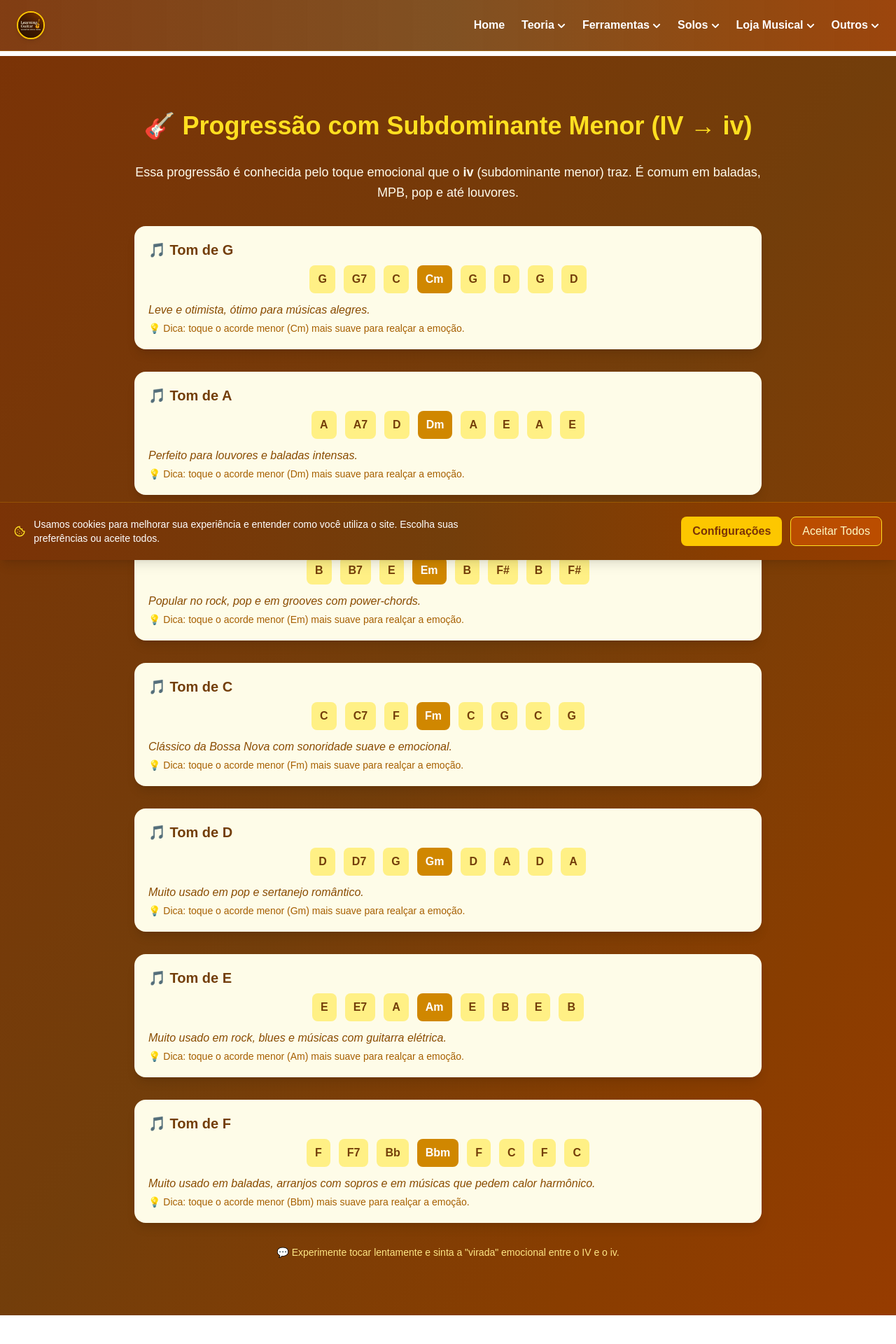
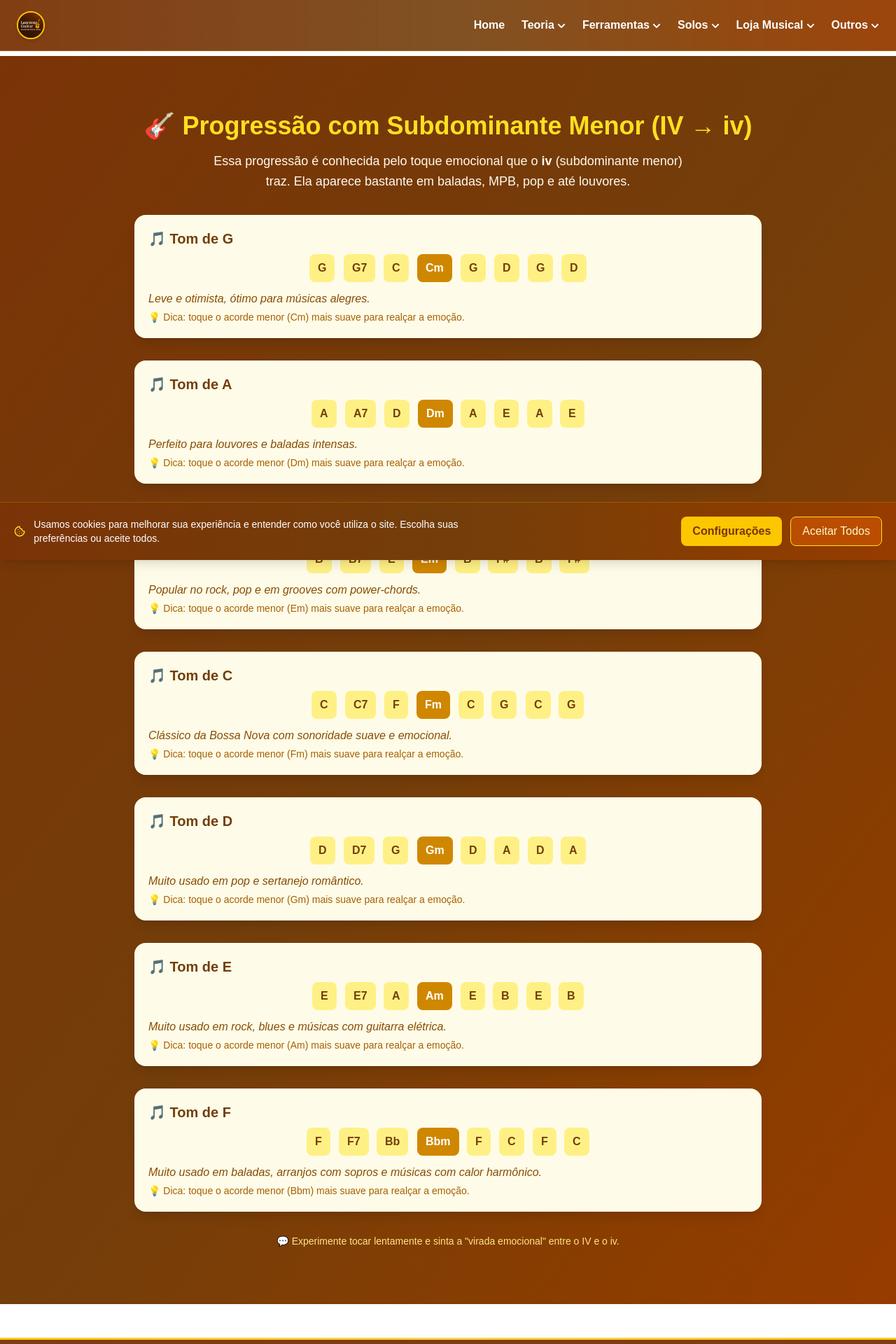
Before and after one commit to robsonalbuquerquedev/learningguitar, a Next.js app: page /subdominante-menor in a window 1280 px wide. Shown: the top 1920 px of the page at 70% size. Built offline with nearby package versions, Linux system fonts and the light colour scheme.

Commit message:
update: atualizar rota subdominante-menor

```diff
--- a/src/app/subdominante-menor/page.tsx
+++ b/src/app/subdominante-menor/page.tsx
@@ -1,6 +1,36 @@
-"use client";
+import type { Metadata } from "next";
 
-import { motion } from "framer-motion";
+export const metadata: Metadata = {
+    title: {
+        absolute: "Progressão com Subdominante Menor (IV → iv) | Guia de Harmonia 🎸"
+    },
+    description:
+        "Aprenda como funciona a progressão com subdominante menor (IV → iv), usada em pop, MPB, louvores e baladas. Exemplos em vários tons, explicação clara e dicas práticas para violão.",
+    keywords: [
+        "subdominante menor",
+        "IV iv",
+        "progressão com iv",
+        "progressões menores",
+        "tom menor subdominante",
+        "harmonia no violão",
+        "acordes de violão",
+        "como montar progressões",
+        "campo harmônico menor",
+        "violão para iniciantes",
+        "música gospel acordes",
+        "mpb harmonia"
+    ],
+    alternates: {
+        canonical: "https://aprenderviolaoonline.com.br/subdominante-menor"
+    },
+    openGraph: {
+        title: "Progressão com Subdominante Menor (IV → iv) | Harmonia Explicada",
+        description:
+            "Entenda como funciona a progressão com subdominante menor e veja exemplos em vários tons. Guia simples e prático.",
+        url: "https://aprenderviolaoonline.com.br/subdominante-menor",
+        images: ["/og-image.png"],
+    }
+};
 
 export default function ProgressaoComSubdominanteMenor() {
     const tons = [
@@ -37,56 +67,57 @@ export default function ProgressaoComSubdominanteMenor() {
         {
             tom: "F",
             acordes: ["F", "F7", "Bb", "Bbm", "F", "C", "F", "C"],
-            descricao: "Muito usado em baladas, arranjos com sopros e em músicas que pedem calor harmônico.",
+            descricao: "Muito usado em baladas, arranjos com sopros e músicas com calor harmônico.",
         },
     ];
 
     return (
         <main className="min-h-screen bg-gradient-to-br from-amber-900 via-yellow-900 to-amber-800 text-amber-50 py-20 px-6">
             <div className="max-w-4xl mx-auto space-y-8">
-                <h1 className="text-3xl sm:text-4xl font-bold text-center text-yellow-300">
+
+                <h1 className="text-3xl sm:text-4xl font-bold text-center text-yellow-300 mb-4 animate-fadeSlide">
                     🎸 Progressão com Subdominante Menor (IV → iv)
                 </h1>
 
-                <p className="text-lg leading-relaxed text-center">
+                <p className="text-lg leading-relaxed text-center max-w-2xl mx-auto">
                     Essa progressão é conhecida pelo toque emocional que o{" "}
                     <strong>iv</strong> (subdominante menor) traz.
-                    É comum em baladas, MPB, pop e até louvores.
+                    Ela aparece bastante em baladas, MPB, pop e até louvores.
                 </p>
 
                 {tons.map((item, index) => (
                     <div
                         key={index}
-                        className="bg-yellow-50 text-yellow-900 p-5 rounded-2xl shadow-lg"
+                        className="bg-yellow-50 text-yellow-900 p-5 rounded-2xl shadow-lg animate-fadeIn"
                     >
                         <h3 className="text-xl font-bold mb-2">🎵 Tom de {item.tom}</h3>
 
                         <div className="flex flex-wrap justify-center gap-3 mb-3">
                             {item.acordes.map((acorde, i) => (
-                                <motion.span
+                                <span
                                     key={i}
-                                    className={`px-3 py-2 rounded-lg font-semibold ${acorde.match(/m\b/) && !acorde.includes("7")
+                                    className={`px-3 py-2 rounded-lg font-semibold animate-popIn ${acorde.match(/m\b/) && !acorde.includes("7")
                                         ? "bg-yellow-600 text-white"
                                         : "bg-yellow-200 text-yellow-900"
                                         }`}
-                                    whileHover={{ scale: 1.1 }}
-                                    transition={{ type: "spring", stiffness: 300 }}
                                 >
                                     {acorde}
-                                </motion.span>
+                                </span>
                             ))}
                         </div>
 
                         <p className="italic text-yellow-800 mb-1">{item.descricao}</p>
+
                         <p className="text-sm text-yellow-700">
-                            💡 Dica: toque o acorde menor ({item.acordes.find(a => a.match(/m\b/) && !a.includes("7"))})
+                            💡 Dica: toque o acorde menor (
+                            {item.acordes.find(a => a.match(/m\b/) && !a.includes("7"))})
                             mais suave para realçar a emoção.
                         </p>
                     </div>
                 ))}
 
                 <p className="text-center text-sm text-amber-200 mt-6">
-                    💬 Experimente tocar lentamente e sinta a &quot;virada&quot; emocional entre o IV e o iv.
+                    💬 Experimente tocar lentamente e sinta a &quot;virada emocional&quot; entre o IV e o iv.
                 </p>
             </div>
         </main>
```
